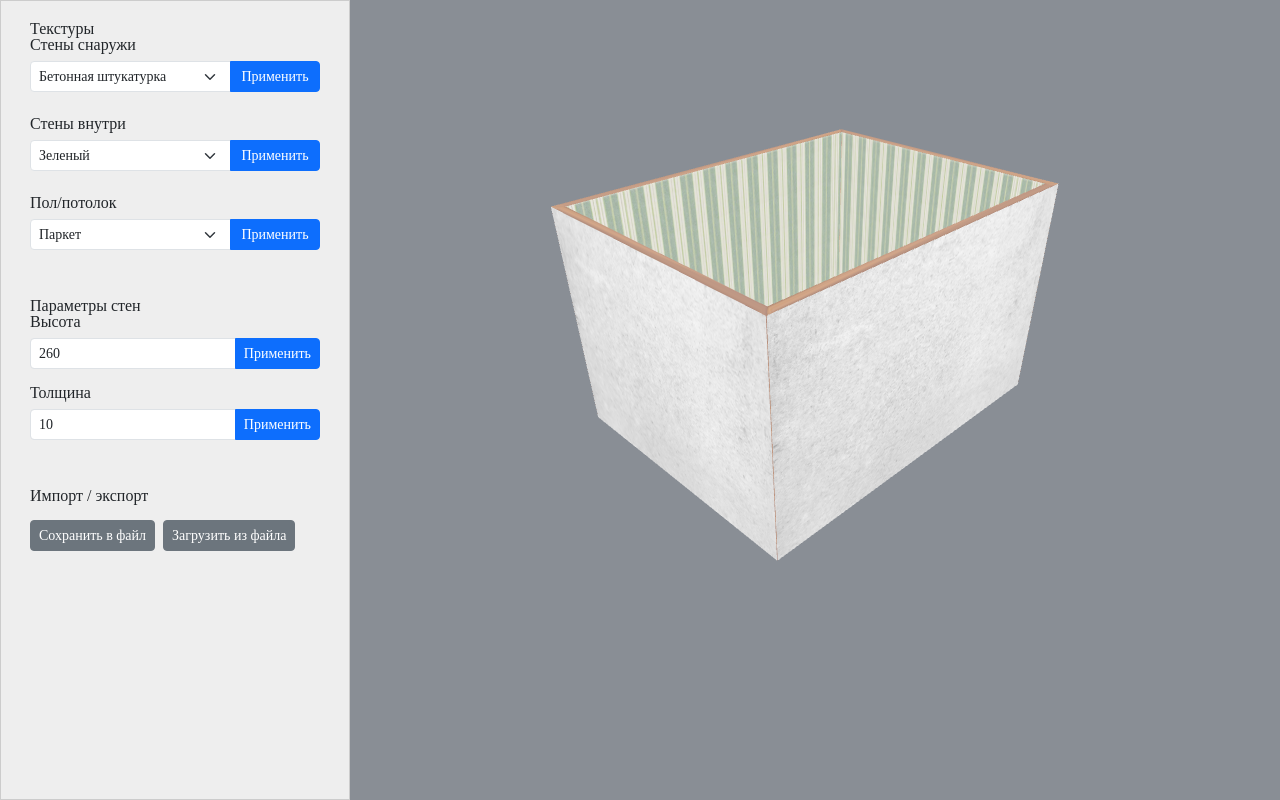
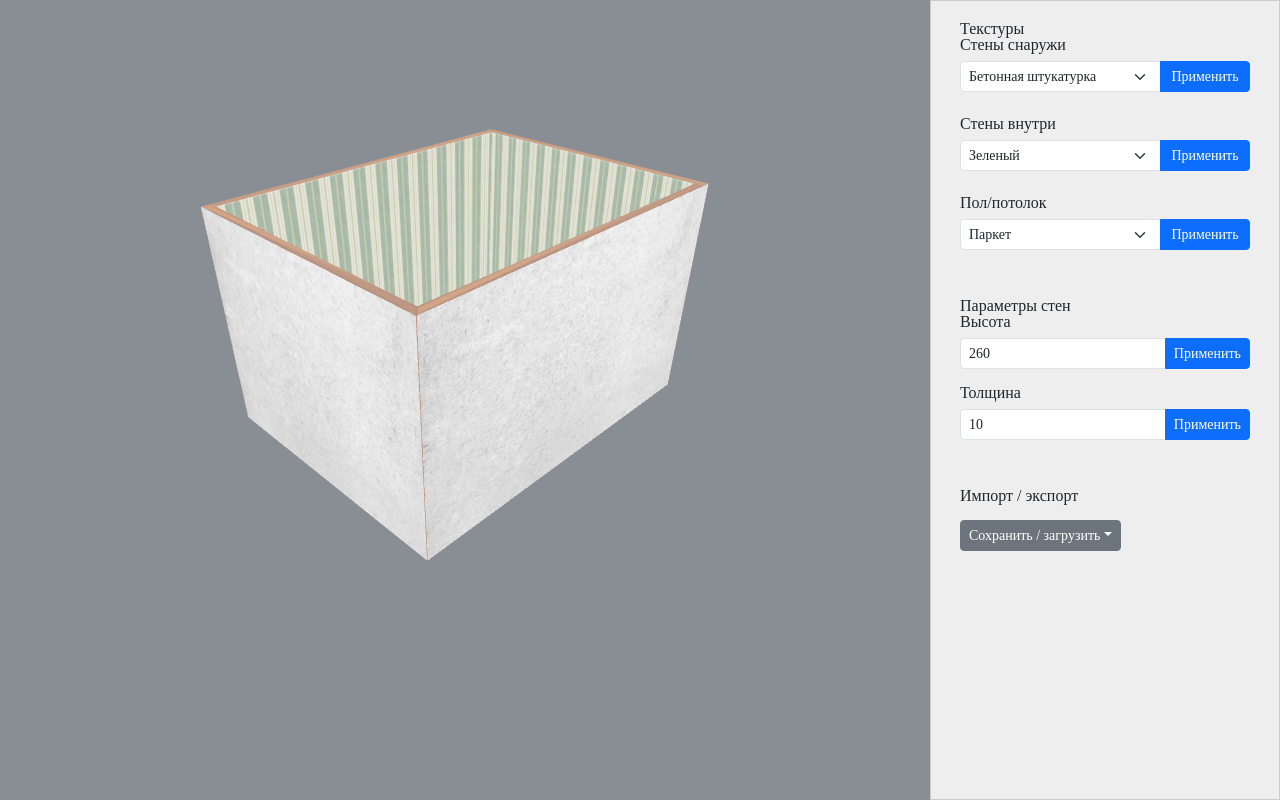
Before and after one commit to andreimuraviov/testtask_3js, a website built with Vite: page index.html in a window 1280 px wide. Built offline with nearby package versions, Linux system fonts and the light colour scheme; animation ran at ten frames a second.

Commit message:
Add glb exporting

```diff
--- a/index.html
+++ b/index.html
@@ -10,10 +10,10 @@
 </head>
 <body>
 	<div class="page">
-		<div class="controls-panel js-controls-panel"></div>
 		<div class="page-content">
 			<div class="scene-3d js-scene"></div>
 		</div>
+		<div class="controls-panel js-controls-panel"></div>
 	</div>
 	<script src="./src/index.js" type="module"></script>
 </body>
--- /dev/null
+++ b/src/js/controls/components/exportImportControl.js
@@ -0,0 +1,50 @@
+import { appState } from '../../state/app.js';
+
+export function exportImportControl() {
+	const controlElement = document.createElement('div');
+
+	const dropdown = document.createElement('button');
+	dropdown.setAttribute('class', 'btn btn-secondary btn-sm dropdown-toggle');
+	dropdown.setAttribute('type', 'button');
+	dropdown.setAttribute('data-bs-toggle', 'dropdown');
+	dropdown.innerHTML = 'Сохранить / загрузить';
+
+	const dropdownMenu = document.createElement('ul');
+	dropdownMenu.setAttribute('class', 'dropdown-menu');
+
+	const fileInput = document.createElement('input');
+	fileInput.setAttribute('type', 'file');
+	fileInput.style.display = 'none';
+
+	fileInput.addEventListener('change', appState.importFromFile.bind(appState), false);
+
+	const dropdownContent = [
+		{
+			title: 'Сохранить настройки (json)',
+			action: appState.exportToFile.bind(appState),
+		},
+		{
+			title: 'Загрузить настройки (json)',
+			action: () => { fileInput.click(); },
+		},
+		{
+			title: 'Экспортировать в GLB',
+			action: appState.exportSceneToGLB.bind(appState),
+		}
+	];
+
+	for (let item of dropdownContent) {
+		const li = document.createElement('li');
+		const button = document.createElement('button');
+		button.setAttribute('type', 'button');
+		button.setAttribute('class', 'dropdown-item  btn-sm');
+		button.innerHTML = item.title;
+		button.addEventListener('click', item.action);
+		li.appendChild(button);
+		dropdownMenu.appendChild(li);
+	}
+
+	controlElement.append(dropdown, dropdownMenu, fileInput);
+
+	return controlElement;
+}
--- a/src/js/controls/components/importExportControl.js
+++ /dev/null
@@ -1,36 +0,0 @@
-import { appState } from '../../state/app.js';
-
-export function importExportControl() {
-
-	const controlElement = document.createElement('div');
-
-	// Экспорт
-
-	const exportBtn = document.createElement('button');
-	exportBtn.setAttribute('class', 'btn btn-secondary btn-sm me-2');
-	exportBtn.setAttribute('type', 'button');
-	exportBtn.innerHTML = 'Сохранить в&nbsp;файл';
-
-	exportBtn.addEventListener('click', appState.exportToFile.bind(appState));
-
-	// Импорт
-
-	const importBtn = document.createElement('button');
-	importBtn.setAttribute('class', 'btn btn-secondary btn-sm');
-	importBtn.setAttribute('type', 'button');
-	importBtn.innerHTML = 'Загрузить из&nbsp;файла';
-
-	const fileInput = document.createElement('input');
-	fileInput.setAttribute('type', 'file');
-	fileInput.style.display = 'none';
-
-	importBtn.addEventListener('click', () => {
-		fileInput.click();
-	});
-
-	fileInput.addEventListener('change', appState.importFromFile.bind(appState), false);
-
-	controlElement.append(exportBtn, importBtn);
-
-	return controlElement;
-}
--- a/src/js/controls/index.js
+++ b/src/js/controls/index.js
@@ -1,6 +1,6 @@
 import { texturesControl } from "./components/texturesControl.js";
 import { wallParameterControl } from "./components/wallParameterControl.js";
-import { importExportControl } from "./components/importExportControl.js";
+import { exportImportControl } from "./components/exportImportControl.js";
 
 export function controlsSection (config) {
 	const { textures, wallParams} = config;
@@ -48,7 +48,7 @@ export function controlsSection (config) {
 	importExportHeading.setAttribute('class', 'mt-5 mb-3');
 	importExportHeading.innerHTML = 'Импорт / экспорт';
 
-	controlsSection.append(importExportHeading, importExportControl());
+	controlsSection.append(importExportHeading, exportImportControl());
 
 	return controlsSection;
 }
--- a/src/js/helpers/files.js
+++ b/src/js/helpers/files.js
@@ -1,6 +1,5 @@
-function saveJsonToFile(jsonObject, filename) {
-	const jsonString = JSON.stringify(jsonObject, null, 2);
-	const blob = new Blob([jsonString], { type: 'application/json' });
+function saveToFile(data, type, filename) {
+	const blob = new Blob([data], { type });
 	const url = URL.createObjectURL(blob);
 	const a = document.createElement('a');
 	a.href = url;
@@ -29,4 +28,4 @@ function loadJsonFromFile(e, callback) {
     }
 }
 
-export { saveJsonToFile, loadJsonFromFile }
+export { saveToFile, loadJsonFromFile }
--- a/src/js/state/app.js
+++ b/src/js/state/app.js
@@ -1,6 +1,9 @@
 import * as THREE from 'three';
+import { GLTFExporter } from 'three/addons/exporters/GLTFExporter.js';
+import * as TextureUtils from 'three/addons/utils/WebGLTextureUtils.js';
+
 import config from './config.js';
-import { saveJsonToFile, loadJsonFromFile } from '../helpers/files.js';
+import { saveToFile, loadJsonFromFile } from '../helpers/files.js';
 
 class ApplicationState {
 	constructor(config) {
@@ -173,7 +176,8 @@ class ApplicationState {
 					: { value: this.textures[texture].value }
 		}
 
-		saveJsonToFile(exportObj, 'export.json');
+		const jsonString = JSON.stringify(exportObj, null, 2);
+		saveToFile(jsonString, 'application/json', 'export.json');
 	}
 
 	importFromFile(e) {
@@ -193,6 +197,25 @@ class ApplicationState {
 		});
 	}
 
+	exportSceneToGLB() {
+		const scene = this.scene;
+		const exporter = new GLTFExporter().setTextureUtils( TextureUtils );
+
+		const options = {
+			trs: false,
+			onlyVisible: false,
+			binary: true,
+		};
+
+		exporter.parse(scene, result => {
+			saveToFile(result, 'application/octet-stream', 'room.glb');
+		},
+		error => {
+			console.log(error);
+		},
+		options);
+	}
+
 }
 
 const appState = new ApplicationState(config);
```
